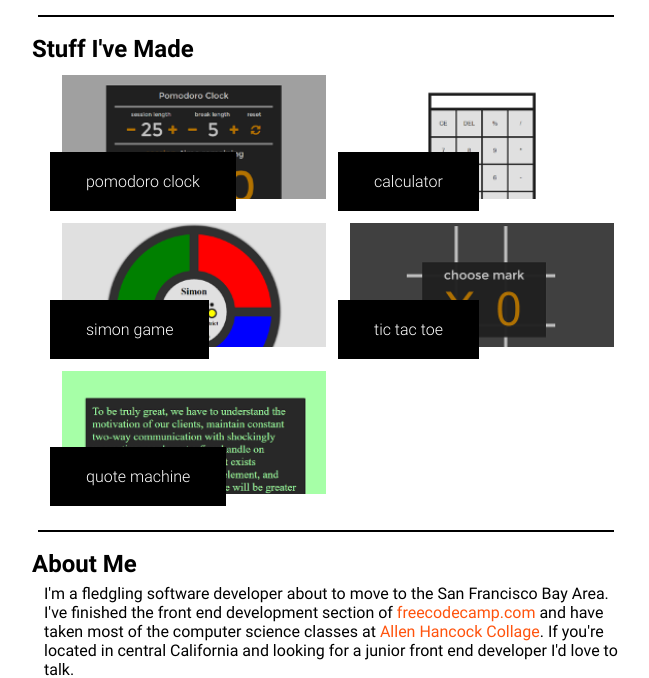
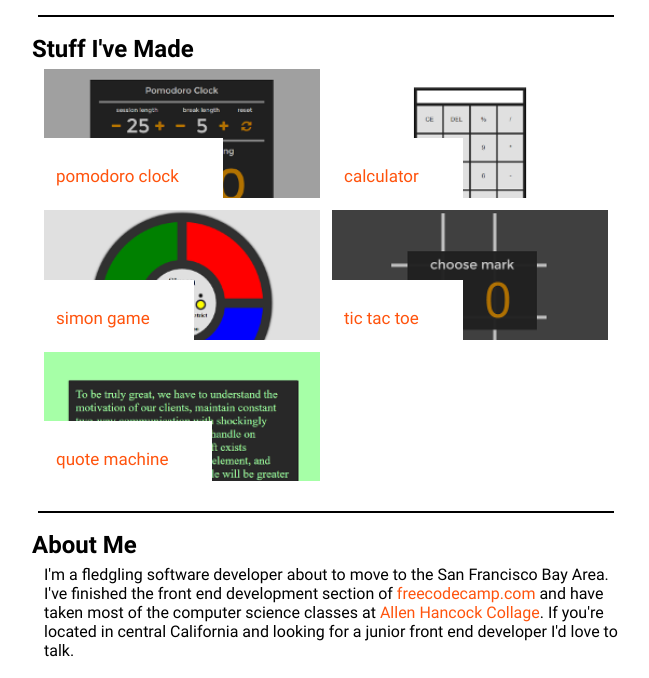
Before and after one commit to maxburs/blog-old, a plain HTML site: page index.html in a window 1280 px wide. Shown: the part 159-837 px from the top of the page, without its empty margins (314-963 px from the left). Drawn offline with Linux system fonts and the light colour scheme.

Commit message:
changed project links style

```diff
--- a/index.css
+++ b/index.css
@@ -95,24 +95,21 @@ p {
     width: 50%;
 }
 .img-link > div {
-    margin: 6px;
+    margin: 0px;
     position: relative;
+    margin: 0px 12px 12px 0px;
 }
 .img-link > div > .description {
-    background-color: black;
-    color: white;
+    background-color: white;
+    font-size: 17px;
     display: inline-block;
     position: absolute;
     bottom: 0px;
     left: 0px;
-    padding: 20px 36px 20px 36px;
-    font-family: "Roboto-Light";
-}
-.img-link:hover > div > .description {
-    color: rgb(160, 160, 160);
+    padding: 28px 44px 12px 12px;
 }
 .img-link > div >  .border {
-    padding: 0px 0px 12px 12px;
+    padding: 0px 0px 0px 0px;
 }
 .img-link > div >  .border > img{
     vertical-align: bottom;
--- a/index.js
+++ b/index.js
@@ -5,10 +5,8 @@ var title;
 window.onload = function() {
     imgLinks = document.getElementsByClassName("img-link");
     title = document.getElementsByTagName("h1")[0];
-    console.log(title);
     layoutCheck();
     window.addEventListener("resize", layoutCheck, false);
-    console.log(imgLinks);
 }
 
 function layoutCheck(){
```
